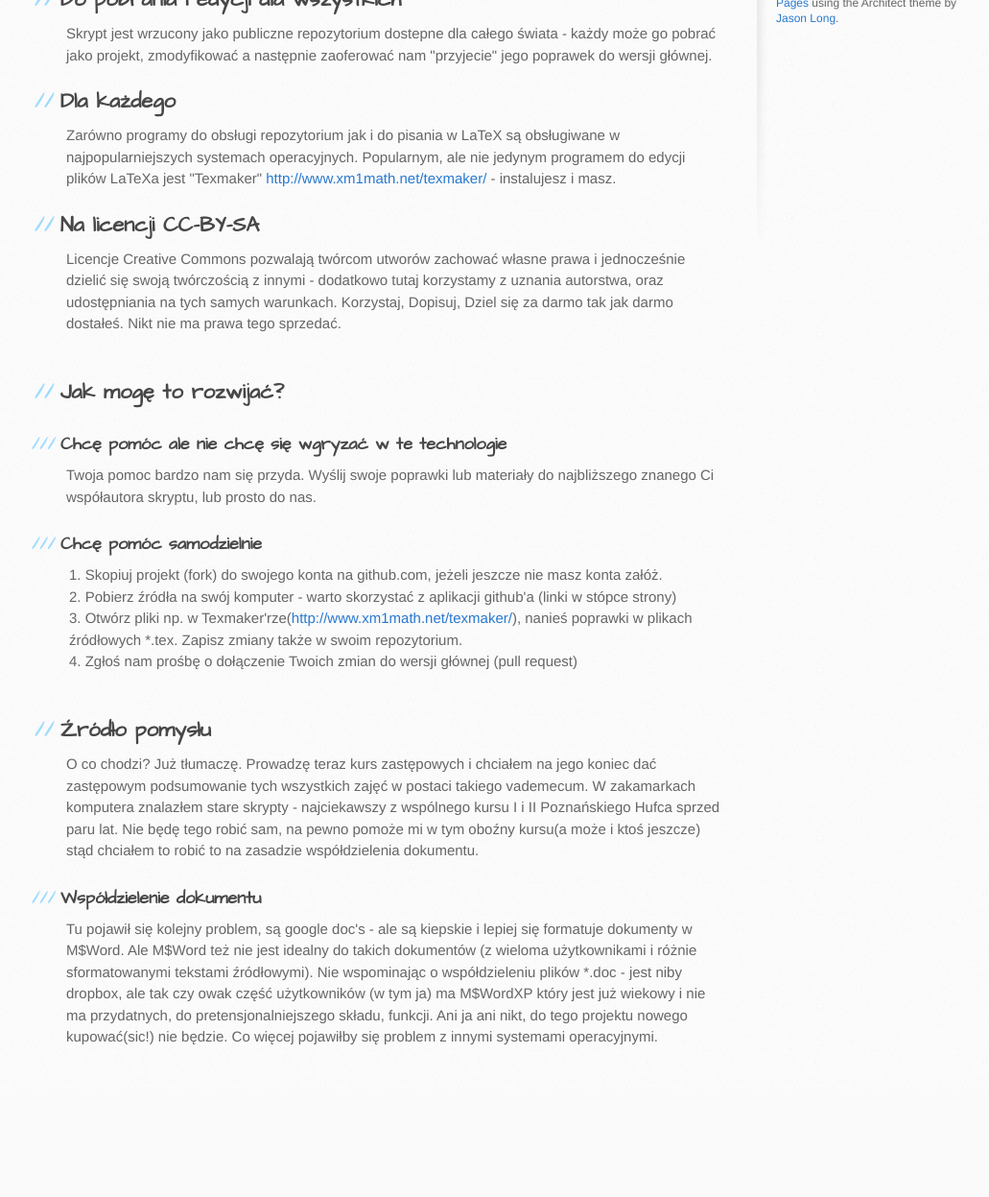
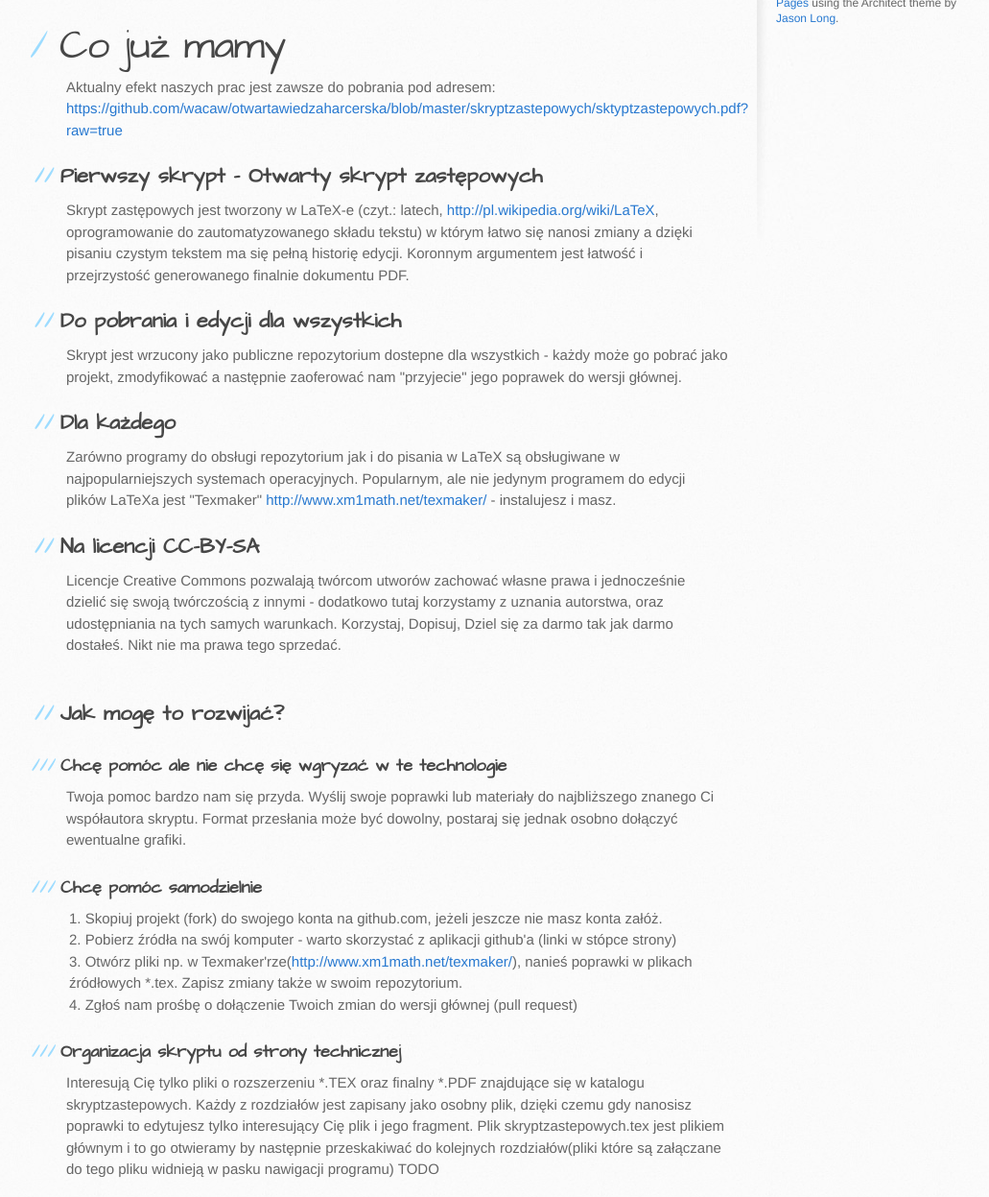
Before and after one commit to wacaw/otwartawiedzaharcerska, a plain HTML site: page index.html in a window 1280 px wide. Shown: the part 593-1840 px from the top of the page at 96% size, without its empty margins (101-1132 px from the left). Before the commit the page ends 1727 px from the top, so only its background shows below. Drawn offline with Linux system fonts and the light colour scheme.

Commit message:
Create gh-pages branch via GitHub

```diff
--- a/index.html
+++ b/index.html
@@ -28,7 +28,13 @@
     <div id="content-wrapper">
       <div class="inner clearfix">
         <section id="main-content">
-          <p>Niniejszy projekt jest miejscem wymiany i współtworzenia skryptów harcerskich, których treść nie jest tajemnicą. Tworząc wspólnie można uzyskać lepsze efekty w krótszym czasie. Nie warto <code>wyważać otwartych drzwi</code>, lepiej poświęcić czas kolejnym ważnym sprawom.  </p>
+          <blockquote>
+<p>Niniejszy projekt jest miejscem wymiany i współtworzenia skryptów harcerskich, których treść nie jest tajemnicą i których wiele tworzy się równolegle i niezależnie. Tworząc wspólnie można uzyskać dużo lepsze efekty w krótszym czasie. Nie warto wyważać otwartych drzwi, lepiej  poświęcić zaoszczędzony czas kolejnym ważnym zadaniom, których to nie brakuje na harcerskiej drodze.</p>
+</blockquote>
+
+<h1>Co już mamy</h1>
+
+<p>Aktualny efekt naszych prac jest zawsze do pobrania pod adresem: <a href="https://github.com/wacaw/otwartawiedzaharcerska/blob/master/skryptzastepowych/sktyptzastepowych.pdf?raw=true">https://github.com/wacaw/otwartawiedzaharcerska/blob/master/skryptzastepowych/sktyptzastepowych.pdf?raw=true</a></p>
 
 <h2>Pierwszy skrypt - Otwarty skrypt zastępowych</h2>
 
@@ -36,7 +42,7 @@
 
 <h2>Do pobrania i edycji dla wszystkich</h2>
 
-<p>Skrypt jest wrzucony jako publiczne repozytorium dostepne dla całego świata - każdy może go pobrać jako projekt, zmodyfikować a następnie zaoferować nam "przyjecie" jego poprawek do wersji głównej. </p>
+<p>Skrypt jest wrzucony jako publiczne repozytorium dostepne dla wszystkich - każdy może go pobrać jako projekt, zmodyfikować a następnie zaoferować nam "przyjecie" jego poprawek do wersji głównej. </p>
 
 <h2>Dla każdego</h2>
 
@@ -51,7 +57,7 @@ Korzystaj, Dopisuj, Dziel się za darmo tak jak darmo dostałeś. Nikt nie ma pr
 
 <h3>Chcę pomóc ale nie chcę się wgryzać w te technologie</h3>
 
-<p>Twoja pomoc bardzo nam się przyda. Wyślij swoje poprawki lub materiały do najbliższego znanego Ci współautora skryptu, lub prosto do nas.</p>
+<p>Twoja pomoc bardzo nam się przyda. Wyślij swoje poprawki lub materiały do najbliższego znanego Ci współautora skryptu. Format przesłania może być dowolny, postaraj się jednak osobno dołączyć ewentualne grafiki.</p>
 
 <h3>Chcę pomóc samodzielnie</h3>
 
@@ -61,7 +67,13 @@ Korzystaj, Dopisuj, Dziel się za darmo tak jak darmo dostałeś. Nikt nie ma pr
 <li>Otwórz pliki np. w Texmaker'rze(<a href="http://www.xm1math.net/texmaker/">http://www.xm1math.net/texmaker/</a>), nanieś poprawki w plikach źródłowych *.tex. Zapisz zmiany także w swoim repozytorium.<br>
 </li>
 <li>Zgłoś nam prośbę o dołączenie Twoich zmian do wersji głównej (pull request)</li>
-</ol><hr><h2>Źródło pomysłu</h2>
+</ol><h3>Organizacja skryptu od strony technicznej</h3>
+
+<p>Interesują Cię tylko pliki o rozszerzeniu *.TEX oraz finalny *.PDF znajdujące się w katalogu skryptzastepowych. Każdy z rozdziałów jest zapisany jako osobny plik, dzięki czemu gdy nanosisz poprawki to edytujesz tylko interesujący Cię plik i jego fragment.
+Plik skryptzastepowych.tex jest plikiem głównym i to go otwieramy by następnie przeskakiwać do kolejnych rozdziałów(pliki które są załączane do tego pliku widnieją w pasku nawigacji programu)
+TODO</p>
+
+<hr><h2>Źródło pomysłu</h2>
 
 <p>O co chodzi? Już tłumaczę. Prowadzę teraz kurs zastępowych i chciałem na jego koniec dać zastępowym podsumowanie tych wszystkich zajęć w postaci takiego vademecum. W zakamarkach komputera znalazłem stare skrypty - najciekawszy z wspólnego kursu I i II Poznańskiego Hufca sprzed paru lat.
 Nie będę tego robić sam, na pewno pomoże mi w tym oboźny kursu(a może i ktoś jeszcze) stąd chciałem to robić to na zasadzie współdzielenia dokumentu. </p>
```
Also changed, not shown: params.json (+1 -1 lines).
